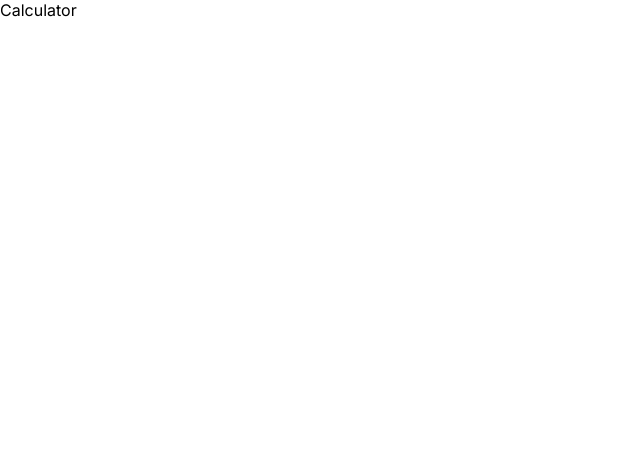
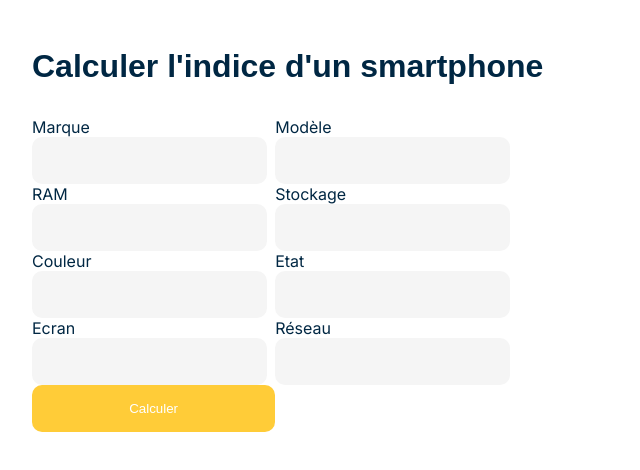
Before and after one commit to LightQv/emmaus-connect, a React (Vite) app in the folder frontend/: page /calc in a window 1280 px wide. Shown: the top 470 px of the page, without its empty margins (0-640 px from the left). Built offline with nearby package versions, Linux system fonts and the light colour scheme; a web font is replaced by a local one.

Commit message:
calc update

```diff
--- a/frontend/src/App.css
+++ b/frontend/src/App.css
@@ -9,6 +9,7 @@
   --main-color-dark: #002743;
   --secondary-color: #ffcc38;
   --tertiary-color: #e6334c;
+  --grey: #f5f5f5;
   /* --- fonts --- */
   --main-font: "Inter", sans-serif;
   --action-font: "Asap Condensed", sans-serif;
--- a/frontend/src/pages/Calculator.jsx
+++ b/frontend/src/pages/Calculator.jsx
@@ -1,3 +1,108 @@
+import { useState } from "react";
+import style from "./Calculator.module.css";
+
 export default function Calculator() {
-  return <div>Calculator</div>;
+  const [formInfo, setFormInfo] = useState({
+    brand: "",
+    model: "",
+    ram: "",
+    storage: "",
+    color: "",
+    state: "",
+    screen: "",
+    network: "",
+  });
+  const handleChange = (event) => {
+    setFormInfo({ ...formInfo, [event.target.name]: event.target.value });
+  };
+  // Envoi au back des données recueillies dans le formulaire
+
+  return (
+    <div className={style.page}>
+      <h2>Calculer l'indice d'un smartphone</h2>
+      <div>
+        <div className={style.cardForm}>
+          <div className={style.form}>
+            <form className={style.formGrid}>
+              <div>
+                <label htmlFor="brand">Marque</label>
+                <input
+                  type="text"
+                  name="brand"
+                  value={formInfo.brand}
+                  onChange={handleChange}
+                />
+              </div>
+              <div>
+                <label htmlFor="model">Modèle</label>
+                <input
+                  type="text"
+                  name="model"
+                  value={formInfo.model}
+                  onChange={handleChange}
+                />
+              </div>
+              <div>
+                <label htmlFor="ram">RAM</label>
+                <input
+                  type="text"
+                  name="ram"
+                  value={formInfo.ram}
+                  onChange={handleChange}
+                />
+              </div>
+              <div>
+                <label htmlFor="storage">Stockage</label>
+                <input
+                  type="text"
+                  name="storage"
+                  value={formInfo.storage}
+                  onChange={handleChange}
+                />
+              </div>
+              <div>
+                <label htmlFor="color">Couleur</label>
+                <input
+                  type="text"
+                  name="color"
+                  value={formInfo.color}
+                  onChange={handleChange}
+                />
+              </div>
+              <div>
+                <label htmlFor="state">Etat</label>
+                <input
+                  type="text"
+                  name="state"
+                  value={formInfo.state}
+                  onChange={handleChange}
+                />
+              </div>
+              <div>
+                <label htmlFor="screen">Ecran</label>
+                <input
+                  type="text"
+                  name="screen"
+                  value={formInfo.screen}
+                  onChange={handleChange}
+                />
+              </div>
+              <div>
+                <label htmlFor="network">Réseau</label>
+                <input
+                  type="text"
+                  name="network"
+                  value={formInfo.network}
+                  onChange={handleChange}
+                />
+              </div>
+              <button type="button" className={style.sendButton}>
+                Calculer
+              </button>
+            </form>
+          </div>
+        </div>
+      </div>
+    </div>
+  );
 }
--- /dev/null
+++ b/frontend/src/pages/Calculator.module.css
@@ -0,0 +1,32 @@
+.page{
+  margin: 3rem 2rem;
+  color: var(--main-color-dark);
+}
+.page h2 {
+  font-family: var(--action-font);
+  font-size: xx-large;
+  margin: 2rem 0;
+}
+.cardForm {
+  width: 40%;
+}
+.formGrid {
+  display: grid;
+  grid-template-columns: repeat(2, 1fr);
+}
+.formGrid > div {
+  display: flex;
+  flex-direction: column;
+}
+.form input {
+  background-color: var(--grey);
+  margin: 0 0.5rem 0 0;
+  padding: 1rem;
+  border-radius: 10px;
+}
+.sendButton {
+  background-color: var(--secondary-color);
+  color: white;
+  padding: 1rem 2rem;
+  border-radius: 10px;
+}
--- a/frontend/src/pages/FAQ.jsx
+++ b/frontend/src/pages/FAQ.jsx
@@ -37,13 +37,11 @@ export default function FAQ() {
     setActiveAccordion(index);
   }
   return (
-    <div>
-      <div className={style.card}>
+    <div className={style.page}>
       <h2>Foire aux questions</h2>
+
+      {dataCollection.map((item, index) => (
         <div className={style.accordionFaq}>
-          {dataCollection.map((item, index) => (
-            <div>
-              <div>
           <button
             type="button"
             onClick={() => toggleAccordion(index)}
@@ -58,7 +56,6 @@ export default function FAQ() {
               }`}
             />
           </button>
-              </div>
           <div className={style.answer}>
             <p
               className={`${
@@ -71,7 +68,5 @@ export default function FAQ() {
         </div>
       ))}
     </div>
-      </div>
-    </div>
   );
 }
--- a/frontend/src/pages/FAQ.module.css
+++ b/frontend/src/pages/FAQ.module.css
@@ -1,19 +1,22 @@
-.card {
-  margin: 3rem 6rem;
+.page {
+  display: flex;
+  flex-direction: column;
+  justify-content: center;
+  align-items: center;
+}
+.page h2 {
+  font-family: var(--action-font);
+  font-size: xx-large;
   color: var(--main-color-dark);
 }
-.card h2 {
-  font-family: var(--action-font);
-  font-size: xx-large;
-}
-.accordionFaq .inactive {
+.inactive {
   display: none;
 }
-.accordionFaq > div {
-  margin: 20px 0;
+.accordionFaq {
   background-color: var(--main-color);
   border-radius: 10px;
   padding: 10px;
+  width: 80%;
 }
 .active {
   color: white;
@@ -46,12 +49,12 @@
   .button img {
     height: 20px;
   }
-  .card {
+  .page {
     margin: 3rem 1rem;
     color: var(--main-color-dark);
     overflow: scroll;
   }
-  .card h2 {
+  .page h2 {
     font-family: var(--action-font);
     font-size: x-large;
   }
```
Lines whose indentation alone changed are shown as unchanged.
